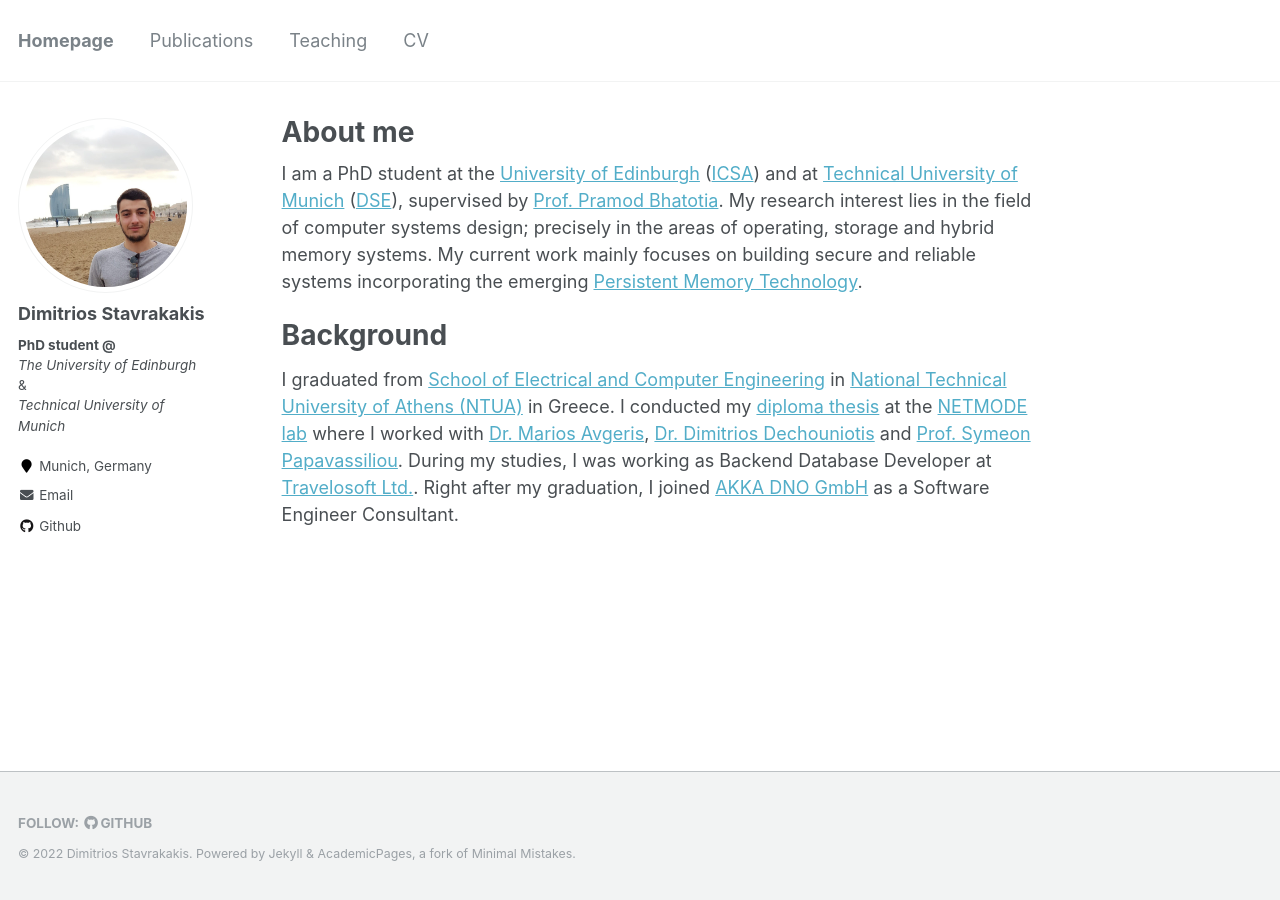
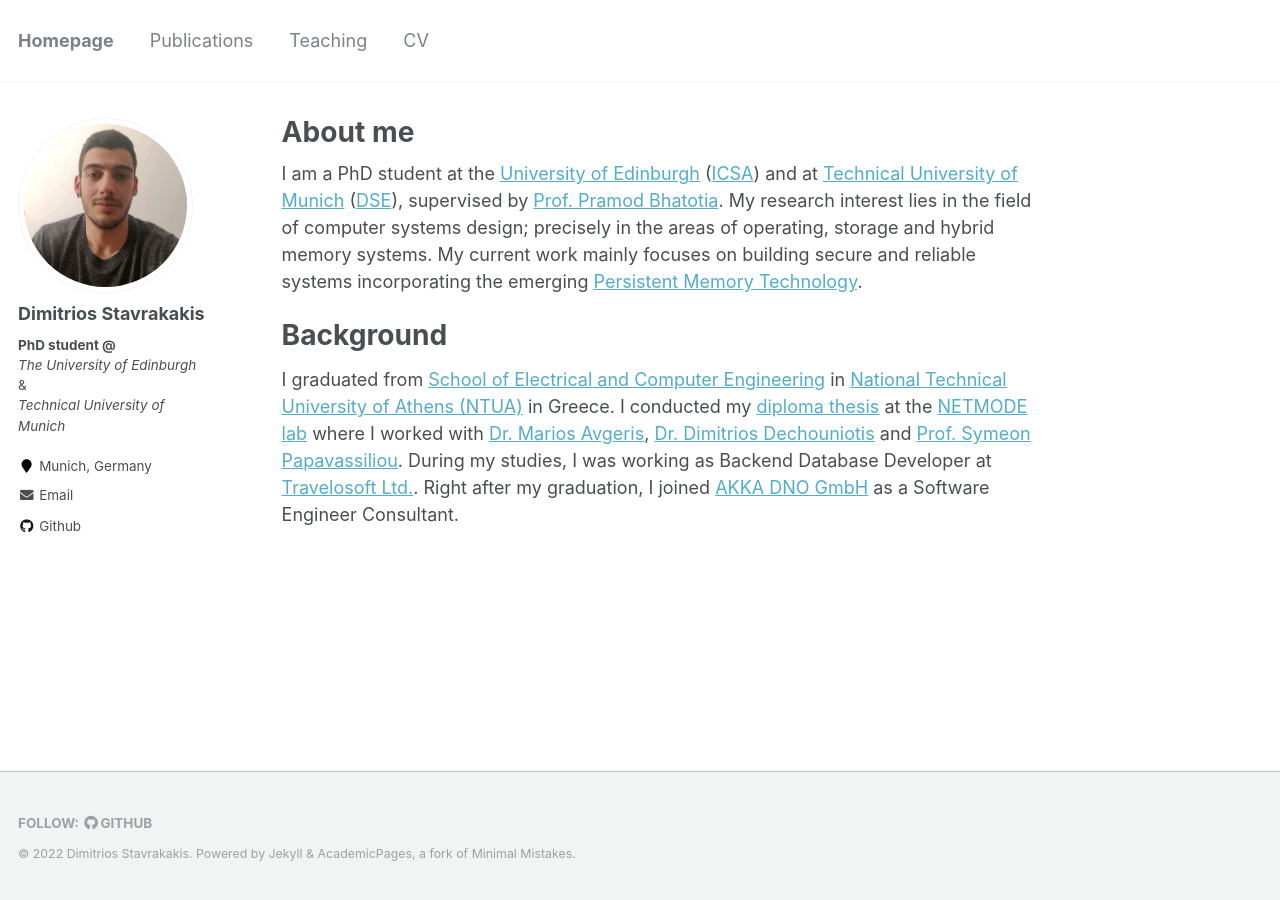
Before and after one commit to dimstav23/dimstav23.github.io, a Jekyll site: the page built from _pages/about.md, in a window 1280 px wide. Built offline with Jekyll 4.4.1, drawn with Linux system fonts in a browser that asks for light colours.

Commit message:
update photo

```diff
--- a/_config.yml
+++ b/_config.yml
@@ -81,7 +81,7 @@ analytics:
 # Site Author
 author:
   name             : "Dimitrios Stavrakakis"
-  avatar           : "profile.jpg"
+  avatar           : "profile_photo.jpeg"
   bio              : "<b>PhD student @</b> <br /> <em>The University of Edinburgh</em> & <br /> <em>Technical University of Munich</em>"
   location         : "Munich, Germany"
   employer         :
```
Also changed, not shown: images/profile_photo.jpeg (added).
